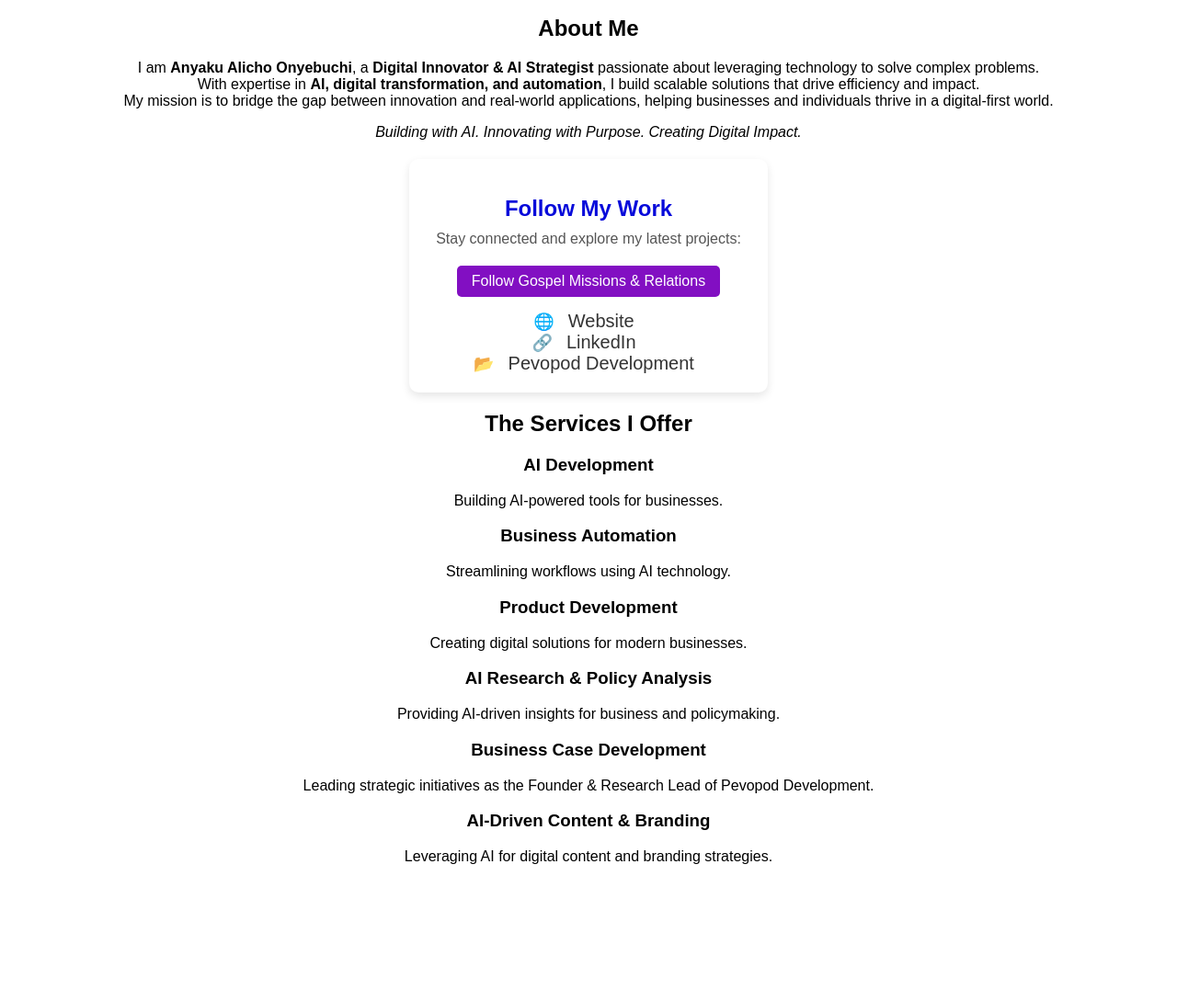
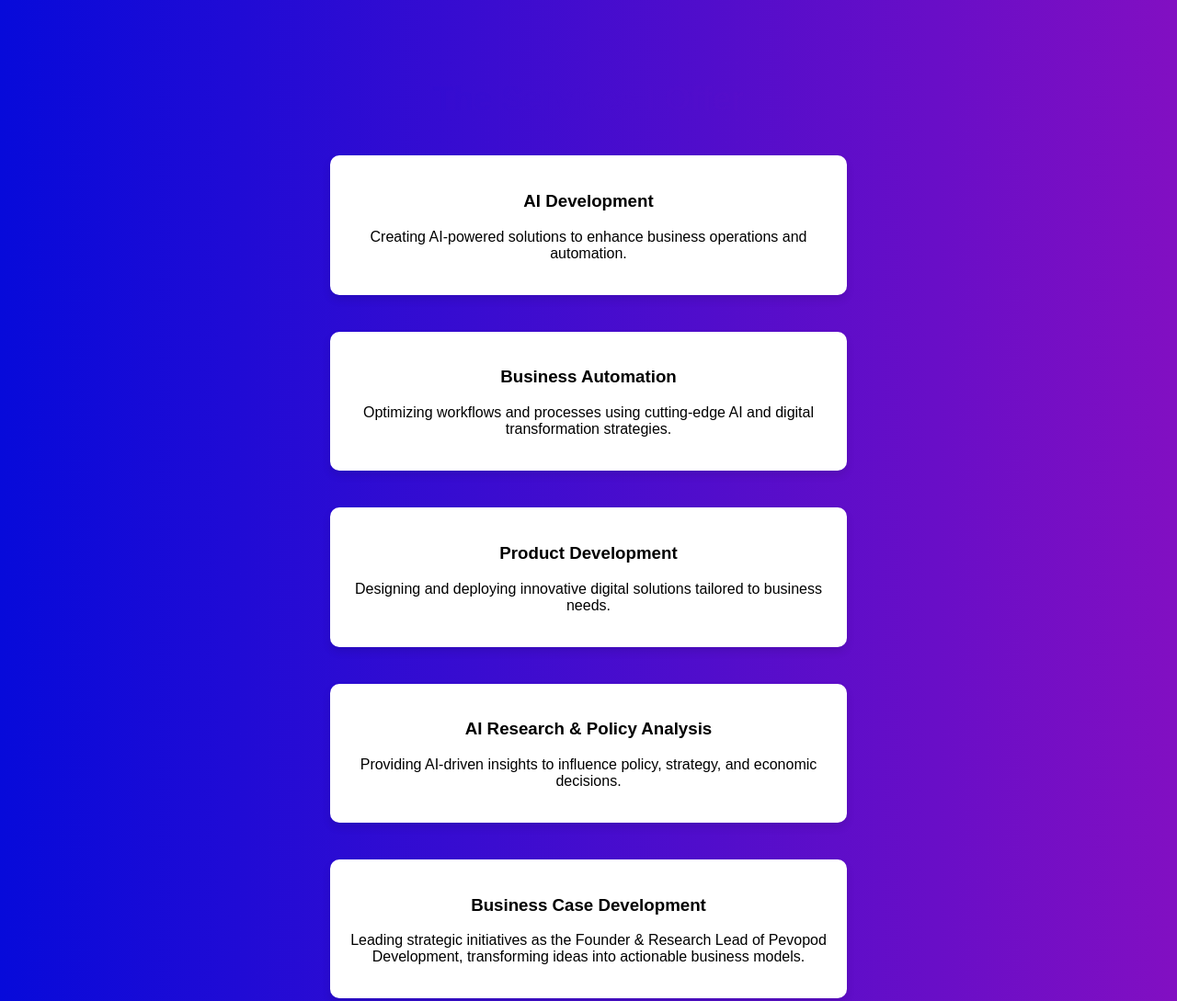
Before and after one commit to Akudigital/akudigital.github.io, a plain HTML site: page index.html in a window 1280 px wide. Shown: the part 640-1729 px from the top of the page at 92% size. Before the commit the page ends 1597 px from the top, so only its background shows below. Drawn offline with Linux system fonts and the light colour scheme; a web font is replaced by a local one.

Commit message:
Update index.html

```diff
--- a/index.html
+++ b/index.html
@@ -62,57 +62,70 @@
             z-index: 1;
         }
 
-        .profile-card {
+        .services {
+            padding: 60px;
+            background: linear-gradient(to right, #070ADA, #820FC2);
+            color: white;
+            text-align: center;
+        }
+
+        .services h2 {
+            font-size: 36px;
+            text-decoration: underline;
+            text-decoration-color: transparent;
+            background: linear-gradient(to right, #070ADA, #820FC2);
+            -webkit-background-clip: text;
+            -webkit-text-fill-color: transparent;
+        }
+
+        .service-box {
+            display: flex;
+            justify-content: center;
+            gap: 20px;
+            flex-wrap: wrap;
+        }
+
+        .service {
             background: white;
-            width: 350px;
+            color: black;
             padding: 20px;
             border-radius: 10px;
+            width: 45%;
             text-align: center;
-            box-shadow: 0px 4px 10px rgba(0, 0, 0, 0.1);
-            margin: auto;
-            margin-top: 20px;
+            transition: 0.3s ease-in-out;
+            box-shadow: 0px 5px 10px rgba(0,0,0,0.1);
+            margin: 10px;
         }
 
-        .profile-card h2 {
-            margin-bottom: 5px;
-            color: #070ADA;
+        .service:hover {
+            transform: scale(1.05);
+            box-shadow: 0px 5px 20px rgba(0,0,0,0.3);
         }
 
-        .profile-card p {
-            color: #555;
-            font-size: 16px;
-            margin: 10px 0;
-        }
+        @media screen and (max-width: 768px) {
+            .hero {
+                flex-direction: column;
+                text-align: center;
+                padding: 50px;
+            }
 
-        .profile-card .follow-btn {
-            background: #820FC2;
-            color: white;
-            border: none;
-            padding: 8px 16px;
-            cursor: pointer;
-            border-radius: 5px;
-            font-size: 16px;
-            margin-top: 10px;
-        }
+            .hero-text {
+                width: 100%;
+                padding: 0;
+            }
 
-        .profile-card .follow-btn:hover {
-            background: #070ADA;
-        }
+            .hero img {
+                width: 80%;
+                margin-top: 20px;
+            }
 
-        .social-links {
-            margin-top: 15px;
-            font-size: 18px;
-        }
+            .hero-placeholder {
+                display: none;
+            }
 
-        .social-links a {
-            margin: 0 10px;
-            text-decoration: none;
-            color: #333;
-            font-size: 20px;
-        }
-
-        .social-links a:hover {
-            color: #070ADA;
+            .service {
+                width: 90%;
+            }
         }
     </style>
 </head>
@@ -125,51 +138,32 @@
         <img src="https://github.com/Akudigital/akudigital.github.io/blob/main/Aku%20(2).png?raw=true" alt="Anyaku Alicho Onyebuchi">
     </div>
 
-    <div class="container">
-        <h2>About Me</h2>
-        <p>I am <strong>Anyaku Alicho Onyebuchi</strong>, a <strong>Digital Innovator & AI Strategist</strong> passionate about leveraging technology to solve complex problems.<br>
-        With expertise in <strong>AI, digital transformation, and automation</strong>, I build scalable solutions that drive efficiency and impact.<br>
-        My mission is to bridge the gap between innovation and real-world applications, helping businesses and individuals thrive in a digital-first world.</p>
-        <p><em>Building with AI. Innovating with Purpose. Creating Digital Impact.</em></p>
-    </div>
-
-    <div class="profile-card">
-        <h2>Follow My Work</h2>
-        <p>Stay connected and explore my latest projects:</p>
-        <button class="follow-btn" onclick="window.location.href='https://www.instagram.com/gospelmissions/'">Follow Gospel Missions & Relations</button>
-        <div class="social-links">
-            🌐 <a href="https://akudigital.github.io">Website</a><br>
-            🔗 <a href="https://linkedin.com/in/yourprofile">LinkedIn</a><br>
-            📂 <a href="https://pevopod.com">Pevopod Development</a>
-        </div>
-    </div>
-
     <div class="services">
         <h2>The Services I Offer</h2>
         <div class="service-box">
             <div class="service">
                 <h3>AI Development</h3>
-                <p>Building AI-powered tools for businesses.</p>
+                <p>Creating AI-powered solutions to enhance business operations and automation.</p>
             </div>
             <div class="service">
                 <h3>Business Automation</h3>
-                <p>Streamlining workflows using AI technology.</p>
+                <p>Optimizing workflows and processes using cutting-edge AI and digital transformation strategies.</p>
             </div>
             <div class="service">
                 <h3>Product Development</h3>
-                <p>Creating digital solutions for modern businesses.</p>
+                <p>Designing and deploying innovative digital solutions tailored to business needs.</p>
             </div>
             <div class="service">
                 <h3>AI Research & Policy Analysis</h3>
-                <p>Providing AI-driven insights for business and policymaking.</p>
+                <p>Providing AI-driven insights to influence policy, strategy, and economic decisions.</p>
             </div>
             <div class="service">
                 <h3>Business Case Development</h3>
-                <p>Leading strategic initiatives as the Founder & Research Lead of Pevopod Development.</p>
+                <p>Leading strategic initiatives as the Founder & Research Lead of Pevopod Development, transforming ideas into actionable business models.</p>
             </div>
             <div class="service">
                 <h3>AI-Driven Content & Branding</h3>
-                <p>Leveraging AI for digital content and branding strategies.</p>
+                <p>Using AI to generate compelling content and create data-driven branding strategies.</p>
             </div>
         </div>
     </div>
```
